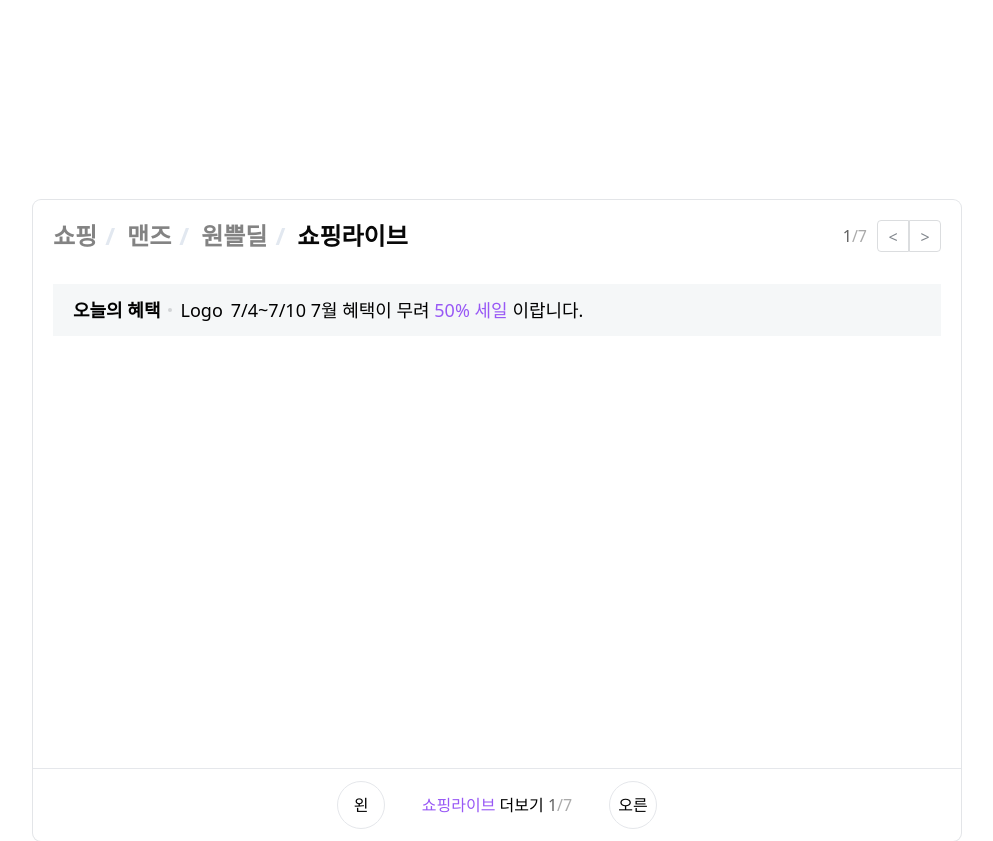
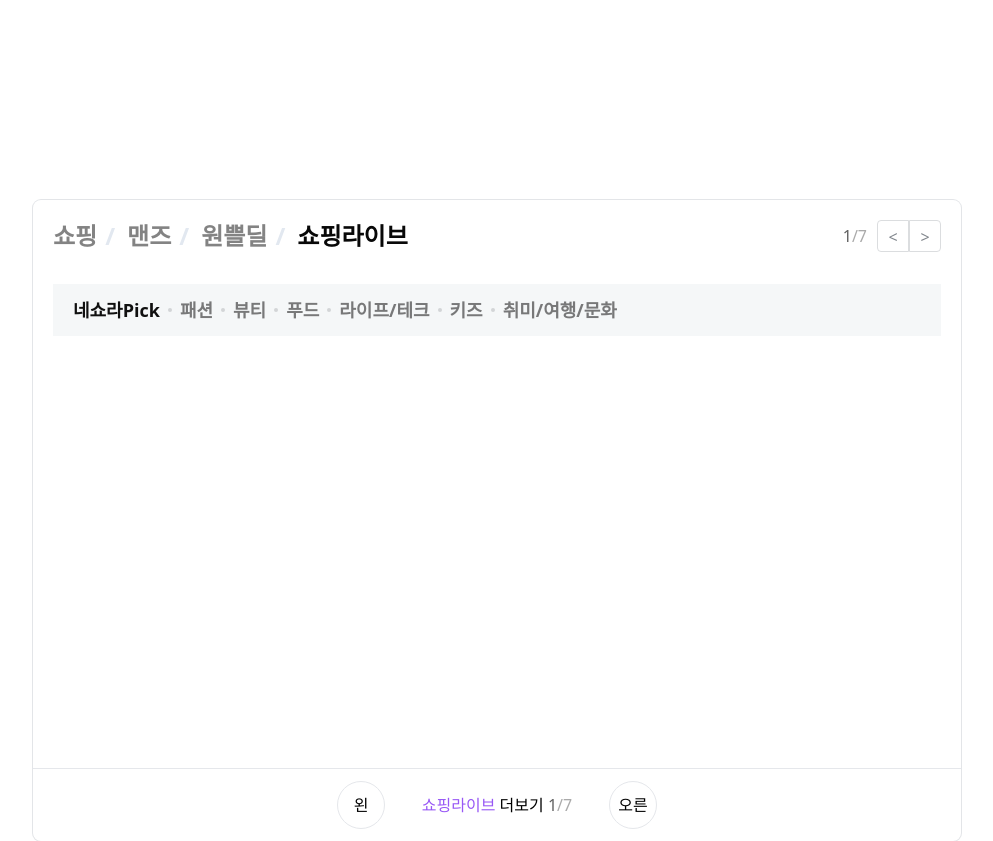
Before and after one commit to startartart/shopping-bar-project, a React (Vite) app: page / in a window 1280 px wide. Both pictures are taken after a click on the item "쇼핑라이브". Shown: the whole page, without its empty margins (143-1136 px from the left). Built offline with nearby package versions, Linux system fonts and the light colour scheme.

Commit message:
feat: PaginationBar 구현

```diff
--- a/src/components/ShoppingCommerceArea/TodayPickArea/PaginationMainBar.tsx
+++ b/src/components/ShoppingCommerceArea/TodayPickArea/PaginationMainBar.tsx
@@ -1,3 +1,47 @@
-export default function PaginationMainBar() {
-  return <div>PaginationMainBar</div>;
+import { useShopStore } from '../../../store/shoppingStore';
+import { Fragment } from 'react/jsx-runtime';
+
+type NavType = {
+  id: number;
+  move: number;
+  name: string;
+};
+type PaginationMainBarProps = {
+  list: NavType[];
+};
+
+export default function PaginationMainBar({ list }: PaginationMainBarProps) {
+  const { currentPage, pagination } = useShopStore();
+
+  const boldItemId = list.reduce((acc, nav) => {
+    if (currentPage >= nav.move) return nav;
+    return acc;
+  }, list[0]).id;
+
+  const handleNavigate = (move: number) => {
+    pagination(move);
+  };
+  return (
+    <>
+      {list.map((item, index) => {
+        return (
+          <Fragment key={item.id}>
+            <span
+              className={
+                boldItemId === item.id
+                  ? 'font-extrabold	hover:underline cursor-pointer text-navNameActive'
+                  : 'font-semibold hover:underline cursor-pointer text-navName'
+              }
+              onClick={() => handleNavigate(item.move)}
+            >
+              {item.name}
+            </span>
+            {index !== list.length - 1 && (
+              <span className="inline-block w-1 h-1 rounded-full bg-dot text-navName"></span>
+            )}
+          </Fragment>
+        );
+      })}
+    </>
+  );
 }
--- a/src/components/ShoppingCommerceArea/TodayPickArea/TodayPickArea.tsx
+++ b/src/components/ShoppingCommerceArea/TodayPickArea/TodayPickArea.tsx
@@ -1,25 +1,103 @@
+import { useShopStore } from '../../../store/shoppingStore';
+import PaginationMainBar from './PaginationMainBar';
+
+const onePluseDealNav = [
+  {
+    id: 1,
+    move: 1,
+    name: 'HOT',
+  },
+  {
+    id: 2,
+    move: 6,
+    name: '식품',
+  },
+  {
+    id: 3,
+    move: 8,
+    name: '생활·육아',
+  },
+  {
+    id: 4,
+    move: 9,
+    name: '패션소호',
+  },
+  {
+    id: 5,
+    move: 10,
+    name: '디지털',
+  },
+  {
+    id: 6,
+    move: 11,
+    name: '패션뷰티',
+  },
+  {
+    id: 7,
+    move: 12,
+    name: '오픈예정',
+  },
+];
+
+const shoppingLiveNav = [
+  {
+    id: 1,
+    move: 1,
+    name: '네쇼라Pick',
+  },
+  {
+    id: 2,
+    move: 2,
+    name: '패션',
+  },
+  {
+    id: 3,
+    move: 3,
+    name: '뷰티',
+  },
+  {
+    id: 4,
+    move: 4,
+    name: '푸드',
+  },
+  {
+    id: 5,
+    move: 5,
+    name: '라이프/테크',
+  },
+  {
+    id: 6,
+    move: 6,
+    name: '키즈',
+  },
+  {
+    id: 7,
+    move: 7,
+    name: '취미/여행/문화',
+  },
+];
 export default function TodayPickArea() {
+  const { selected } = useShopStore();
   return (
     <div
       className="mx-5 my-3 px-5 py-3 bg-todayPick
     flex flex-row items-center gap-2 text-lg font-medium"
     >
-      {/*
-      <쇼핑, 맨즈>
-      오늘의 혜택
-      dot
-      logo
-      (date) description <hotKeyword>
-
-      <원쁠딜, 쇼핑라이브>
-       */}
-      <span className="font-bold">오늘의 혜택</span>
-      <span className="inline-block w-1 h-1 rounded-full bg-dot"></span>
-      <span>Logo</span>
-      <span className="hover:underline">
-        7/4~7/10 7월 혜택이 무려 <span className="text-unique">50% 세일</span>{' '}
-        이랍니다.
-      </span>
+      {selected <= 2 ? (
+        <>
+          <span className="font-bold">오늘의 혜택</span>
+          <span className="inline-block w-1 h-1 rounded-full bg-dot"></span>
+          <span>Logo</span>
+          <span className="hover:underline">
+            7/4~7/10 7월 혜택이 무려{' '}
+            <span className="text-unique">50% 세일</span> 이랍니다.
+          </span>
+        </>
+      ) : (
+        <PaginationMainBar
+          list={selected === 3 ? onePluseDealNav : shoppingLiveNav}
+        />
+      )}
     </div>
   );
 }
```
